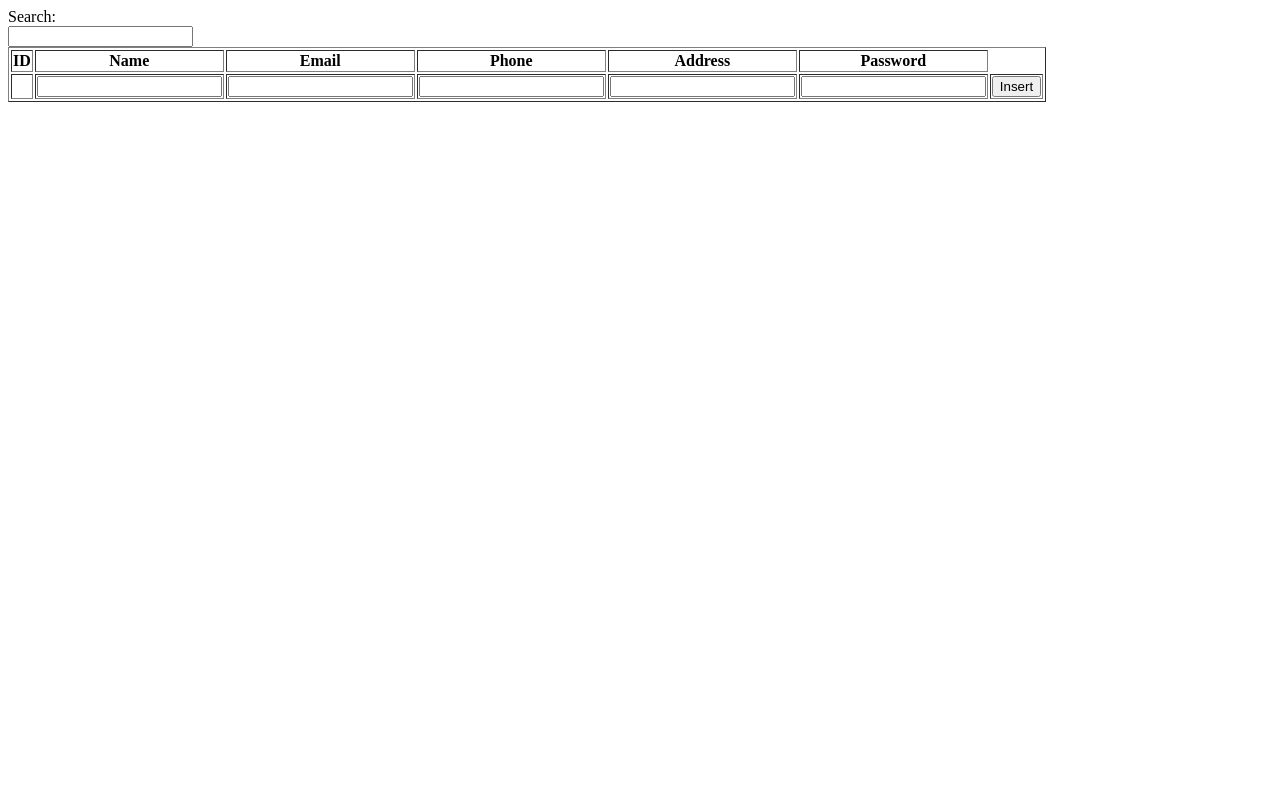
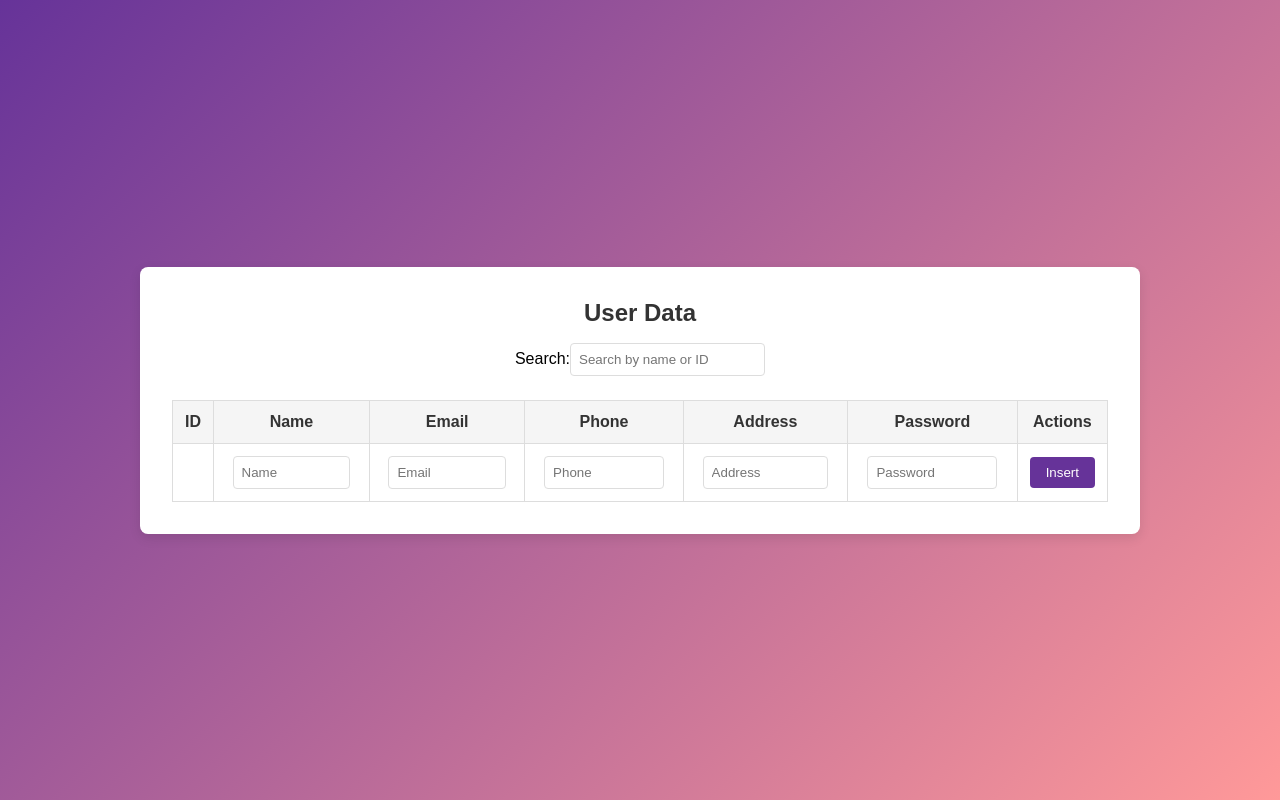
Before and after one commit to ToteRaya/express_project, a website: page sites/users.html in a window 1280 px wide. Drawn offline with nearby package versions, Linux system fonts and the light colour scheme; no server answers; sample sign-in values are in the browser's storage.

Commit message:
Added styling to the frontend

```diff
--- /dev/null
+++ b/sites/edit.css
@@ -0,0 +1,79 @@
+* {
+    margin: 0;
+    padding: 0;
+    box-sizing: border-box;
+    font-family: Arial, sans-serif;
+}
+
+body {
+    display: flex;
+    justify-content: center;
+    align-items: center;
+    min-height: 100vh;
+    background: linear-gradient(135deg, #639, #f99);
+}
+
+.container {
+    width: 90%;
+    max-width: 1000px;
+    padding: 2rem;
+    background: #fff;
+    border-radius: 8px;
+    box-shadow: 0 4px 12px rgba(0, 0, 0, 0.1);
+    text-align: center;
+}
+
+h2 {
+    color: #333;
+    margin-bottom: 1.5rem;
+}
+
+.user-table {
+    width: 100%;
+    border-collapse: collapse;
+    margin-top: 1rem;
+}
+
+.user-table th, .user-table td {
+    padding: 0.75rem;
+    border: 1px solid #ddd;
+    text-align: center;
+}
+
+.user-table th {
+    background-color: #f5f5f5;
+    color: #333;
+    font-weight: bold;
+}
+
+.user-table input {
+    width: 90%;
+    padding: 0.5rem;
+    border: 1px solid #ddd;
+    border-radius: 4px;
+}
+
+button {
+    padding: 1rem 1rem;
+    color: #fff;
+    border: none;
+    border-radius: 4px;
+    cursor: pointer;
+    transition: background 0.3s ease;
+}
+
+button.save-button {
+    background-color: #3498db;
+}
+
+button.save-button:hover {
+    background-color: #2980b9;
+}
+
+button.cancel-button {
+    background-color: #e74c3c;
+}
+
+button.cancel-button:hover {
+    background-color: #c0392b;
+}
--- /dev/null
+++ b/sites/login.css
@@ -0,0 +1,72 @@
+* {
+    margin: 0;
+    padding: 0;
+    box-sizing: border-box;
+    font-family: Arial, sans-serif;
+}
+
+body {
+    display: flex;
+    justify-content: center;
+    align-items: center;
+    height: 100vh;
+    background: linear-gradient(135deg, #639, #f99);
+}
+
+.login-container {
+    background: #fff;
+    padding: 2rem;
+    border-radius: 8px;
+    box-shadow: 0 4px 12px rgba(0, 0, 0, 0.1);
+    width: 100%;
+    max-width: 400px;
+    text-align: center;
+}
+
+h2 {
+    margin-bottom: 1.5rem;
+    color: #333;
+}
+
+.input-group {
+    margin-bottom: 1rem;
+    text-align: left;
+}
+
+label {
+    display: block;
+    font-size: 0.9rem;
+    color: #666;
+    margin-bottom: 0.3rem;
+}
+
+input[type="text"],
+input[type="password"] {
+    width: 100%;
+    padding: 0.75rem;
+    border: 1px solid #ddd;
+    border-radius: 4px;
+    font-size: 1rem;
+    outline: none;
+}
+
+input[type="text"]:focus,
+input[type="password"]:focus {
+    border-color: #639;
+}
+
+button {
+    width: 100%;
+    padding: 0.75rem;
+    background: #639;
+    color: #fff;
+    border: none;
+    border-radius: 4px;
+    font-size: 1rem;
+    cursor: pointer;
+    transition: background 0.3s ease;
+}
+
+button:hover {
+    background: #536;
+}
--- /dev/null
+++ b/sites/user.css
@@ -0,0 +1,105 @@
+* {
+    margin: 0;
+    padding: 0;
+    box-sizing: border-box;
+    font-family: Arial, sans-serif;
+}
+
+body {
+    display: flex;
+    justify-content: center;
+    align-items: center;
+    min-height: 100vh;
+    background: linear-gradient(135deg, #639, #f99);
+}
+
+.container {
+    width: 90%;
+    max-width: 1000px;
+    padding: 2rem;
+    background: #fff;
+    border-radius: 8px;
+    box-shadow: 0 4px 12px rgba(0, 0, 0, 0.1);
+    text-align: center;
+}
+
+h2 {
+    color: #333;
+    margin-bottom: 1rem;
+}
+
+.search-bar {
+    margin-bottom: 1.5rem;
+    display: flex;
+    justify-content: center;
+    align-items: center;
+}
+
+.search-bar input {
+    width: 100%;
+    max-width: 300px;
+    padding: 0.5rem;
+    border: 1px solid #ddd;
+    border-radius: 4px;
+    outline: none;
+}
+
+.user-table {
+    width: 100%;
+    border-collapse: collapse;
+}
+
+.user-table th, .user-table td {
+    padding: 0.75rem;
+    border: 1px solid #ddd;
+    text-align: center;
+}
+
+.user-table th {
+    background-color: #f5f5f5;
+    color: #333;
+    font-weight: bold;
+}
+
+.user-table input {
+    width: 90%;
+    padding: 0.5rem;
+    border: 1px solid #ddd;
+    border-radius: 4px;
+}
+
+.insert-button,
+.delete-button,
+.edit-button {
+    padding: 0.5rem 1rem;
+    color: #fff;
+    border: none;
+    border-radius: 4px;
+    cursor: pointer;
+    transition: background 0.3s ease;
+}
+
+.insert-button {
+    background-color: #639;
+}
+
+.insert-button:hover {
+    background-color: #536;
+}
+
+.delete-button {
+    background-color: #e74c3c;
+    margin-right: 0.5rem;
+}
+
+.delete-button:hover {
+    background-color: #c0392b;
+}
+
+.edit-button {
+    background-color: #3498db;
+}
+
+.edit-button:hover {
+    background-color: #2980b9;
+}
--- a/sites/users.html
+++ b/sites/users.html
@@ -3,37 +3,44 @@
 <head>
     <meta charset="UTF-8">
     <meta name="viewport" content="width=device-width, initial-scale=1.0">
-    <title>User</title>
+    <title>User Data</title>
     <script src="https://unpkg.com/axios/dist/axios.min.js"></script>
     <script src="scripts/users.js"></script>
+    <link rel="stylesheet" href="user.css">
 </head>
 <body>
-    <span>Search:
+    <div class="container">
+        <h2>User Data</h2>
+        <div class="search-bar">
+            <label for="search">Search:</label>
             <form onsubmit="searchUser(event)">
-            <input type="text" name="search" id="search">
+                <input type="text" name="search" id="search" placeholder="Search by name or ID">
             </form>
-    </span>
+        </div>
 
-    <table id="userbase" border="1">
-        <thead><tr>
+        <table id="userbase" class="user-table">
+            <thead>
+                <tr>
                     <th>ID</th>
                     <th>Name</th>
                     <th>Email</th>
                     <th>Phone</th>
                     <th>Address</th>
                     <th>Password</th>
+                    <th>Actions</th>
                 </tr>
                 <tr>
-            <td> </td>
-            <td><input type="text" name="name" id="insertName"></td>
-            <td><input type="text" name="email" id="insertEmail"></td>
-            <td><input type="text" name="phone" id="insertPhone"></td>
-            <td><input type="text" name="address" id="insertAddress"></td>
-            <td><input type="text" name="password" id="insertPassword"></td>
-            <td colspan="2"><input type="button" value="Insert" style="width:100%;" onclick="insertUser()"></td>
+                    <td></td>
+                    <td><input type="text" name="name" id="insertName" placeholder="Name"></td>
+                    <td><input type="text" name="email" id="insertEmail" placeholder="Email"></td>
+                    <td><input type="text" name="phone" id="insertPhone" placeholder="Phone"></td>
+                    <td><input type="text" name="address" id="insertAddress" placeholder="Address"></td>
+                    <td><input type="text" name="password" id="insertPassword" placeholder="Password"></td>
+                    <td><button onclick="insertUser()" class="insert-button">Insert</button></td>
                 </tr>
             </thead>
             <tbody></tbody>
         </table>
+    </div>
 </body>
 </html>
```
Also changed, not shown: sites/edit.html (+19 -5 lines), sites/login.html (+13 -3 lines), sites/scripts/edit.js (+41 -40 lines). Lines whose indentation alone changed are shown as unchanged.
